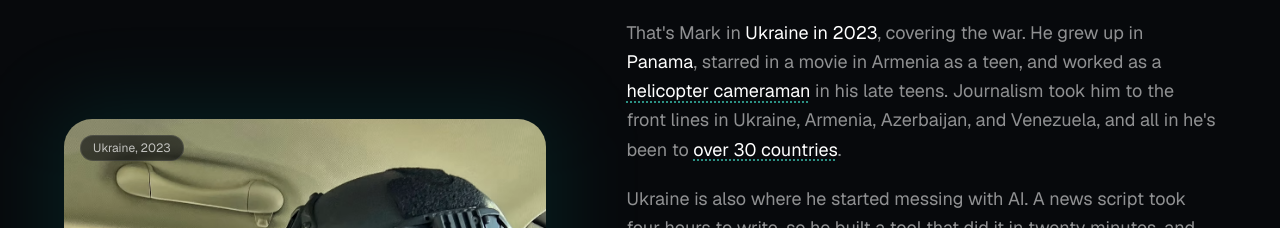
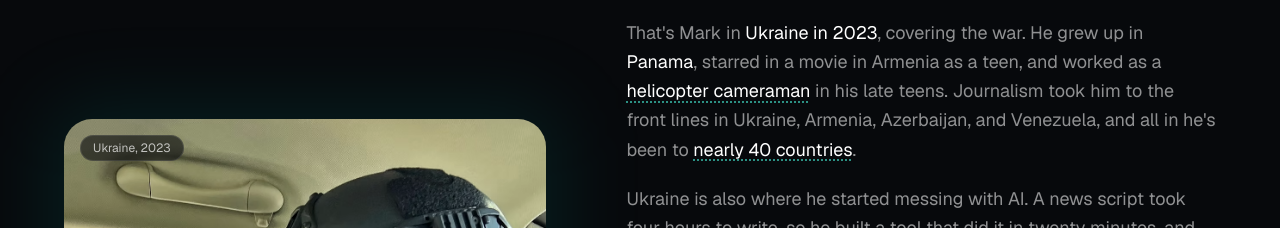
Before and after one commit to mtomlet/oceansideai, a Next.js app: page / in a window 1280 px wide. Shown: the part 4200-4428 px from the top of the page. Built offline with nearby package versions, Linux system fonts and the light colour scheme.

Commit message:
About: nearly 40 countries, grammar fix
Co-Authored-By: Claude Opus 5.5 (1M context) <noreply@anthropic.com>

```diff
--- a/components/Countries.tsx
+++ b/components/Countries.tsx
@@ -3,7 +3,7 @@ export default function Countries() {
   return (
     <span tabIndex={0} className="group relative inline-block cursor-help outline-none">
       <span className="text-white underline decoration-teal-300/60 decoration-dotted underline-offset-4">
-        over 30 countries
+        nearly 40 countries
       </span>
       <span className="pointer-events-none invisible absolute bottom-full left-1/2 z-20 mb-3 w-[min(360px,82vw)] -translate-x-1/2 translate-y-1 rounded-2xl border border-white/10 bg-[#0c1014] p-3 opacity-0 shadow-[0_30px_80px_-20px_rgba(0,0,0,0.9)] transition duration-200 group-hover:visible group-hover:translate-y-0 group-hover:opacity-100 group-focus:visible group-focus:translate-y-0 group-focus:opacity-100">
         <img src="/world-visited.svg" alt="World map with countries Mark has visited highlighted" className="block w-full" />
```
